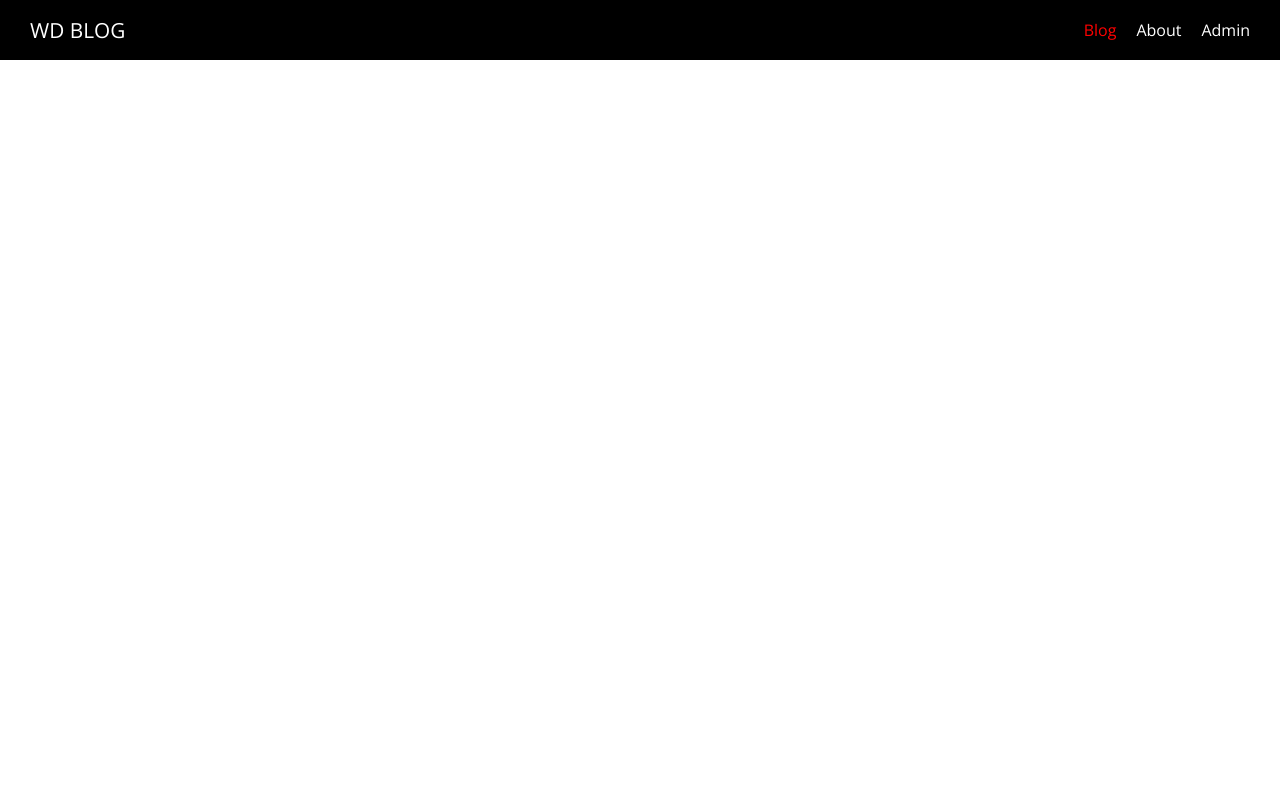
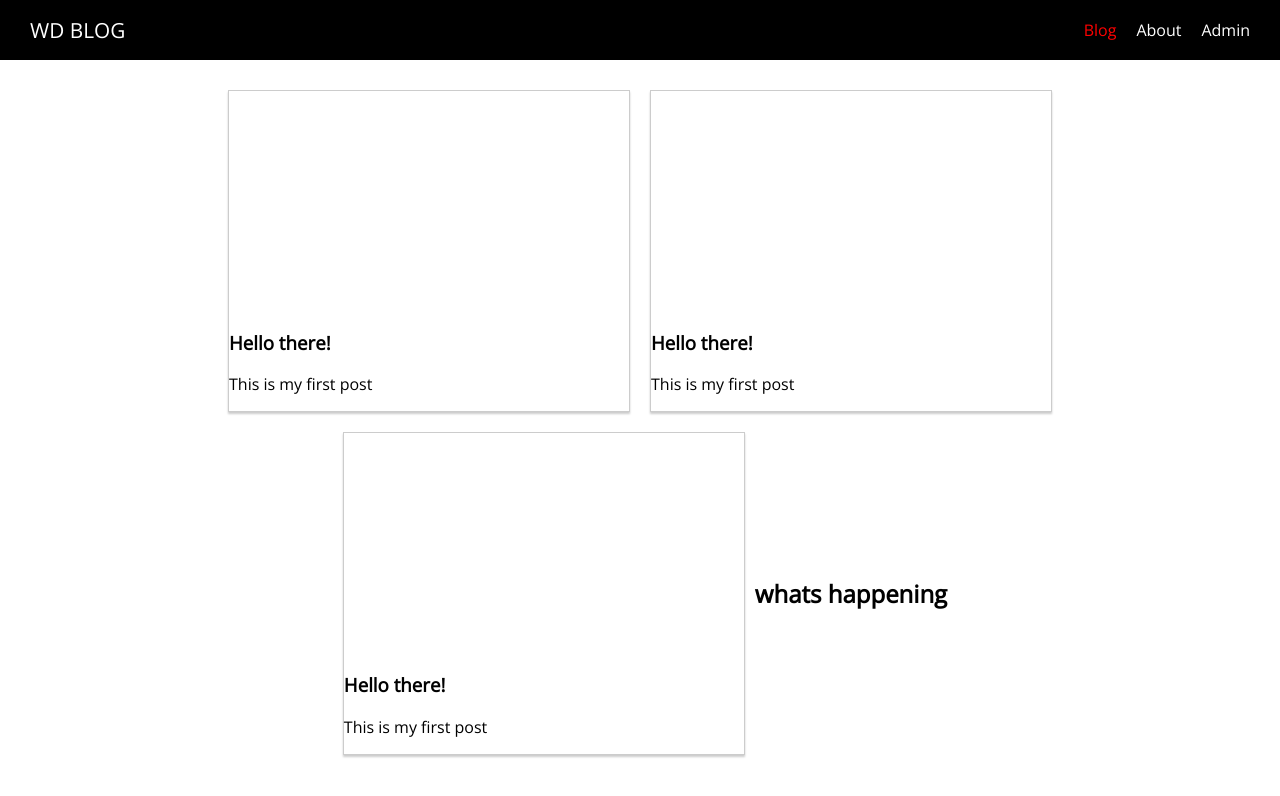
Before and after one commit to jnawaz/nuxt-course-udemy, a Nuxt app in the folder my-first-nuxt-app/: page /posts in a window 1280 px wide. Shown: the top 796 px of the page. Built offline with nearby package versions, Linux system fonts and the light colour scheme.

Commit message:
Readded the nuxt tag in layout.vue

```diff
--- a/my-first-nuxt-app/layouts/default.vue
+++ b/my-first-nuxt-app/layouts/default.vue
@@ -4,6 +4,7 @@
     <TheSidenav
       :show="displaySidenav"
       @close="displaySidenav = false"/>
+      <nuxt />
   </div>
 </template>
 
--- a/my-first-nuxt-app/pages/posts/index.vue
+++ b/my-first-nuxt-app/pages/posts/index.vue
@@ -1,8 +1,37 @@
 <template>
   <div class="posts-page">
-
+    <section class="posts">
+      <PostPreview
+        id="1"
+        thumbnail=""
+        title= "Hello there!"
+        previewText="This is my first post"
+        />
+      <PostPreview
+        id="1"
+        thumbnail=""
+        title= "Hello there!"
+        previewText="This is my first post"
+        />
+      <PostPreview
+        id="1"
+        thumbnail=""
+        title= "Hello there!"
+        previewText="This is my first post"
+        />
+        <h1>whats happening</h1>
+    </section>
   </div>
 </template>
+
+<script>
+import PostPreview from '@/components/Posts/PostPreview'
+export default {
+  components: {
+    PostPreview
+  }
+}
+</script>
 
 <style scoped>
 .posts-page {
@@ -10,4 +39,13 @@
   justify-content: center;
   align-items: center;
 }
+
+.posts {
+  display: flex;
+  padding: 20px;
+  box-sizing: border-box;
+  flex-wrap: wrap;
+  align-items: center;
+  justify-content: center;
+}
 </style>
```
